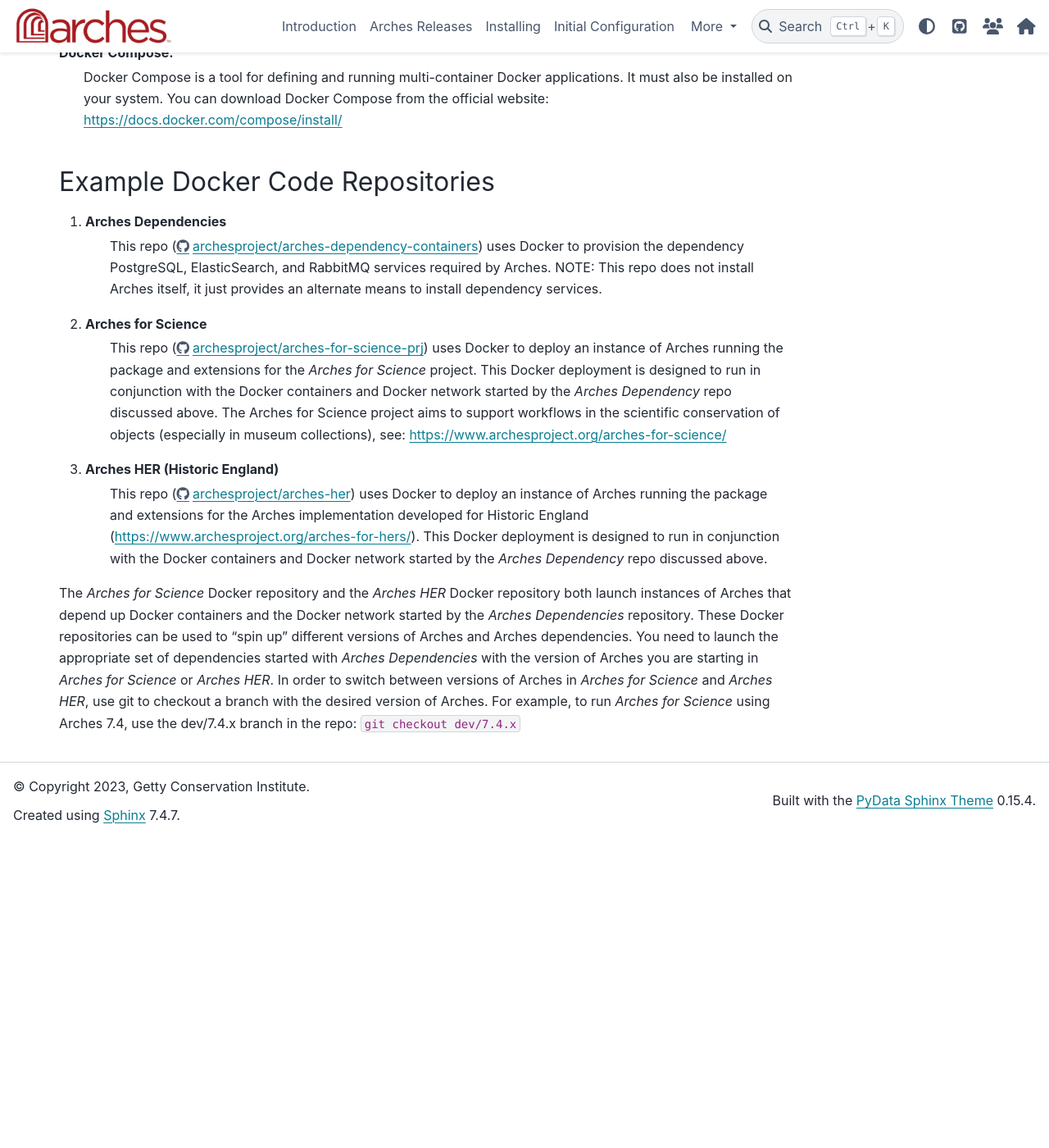
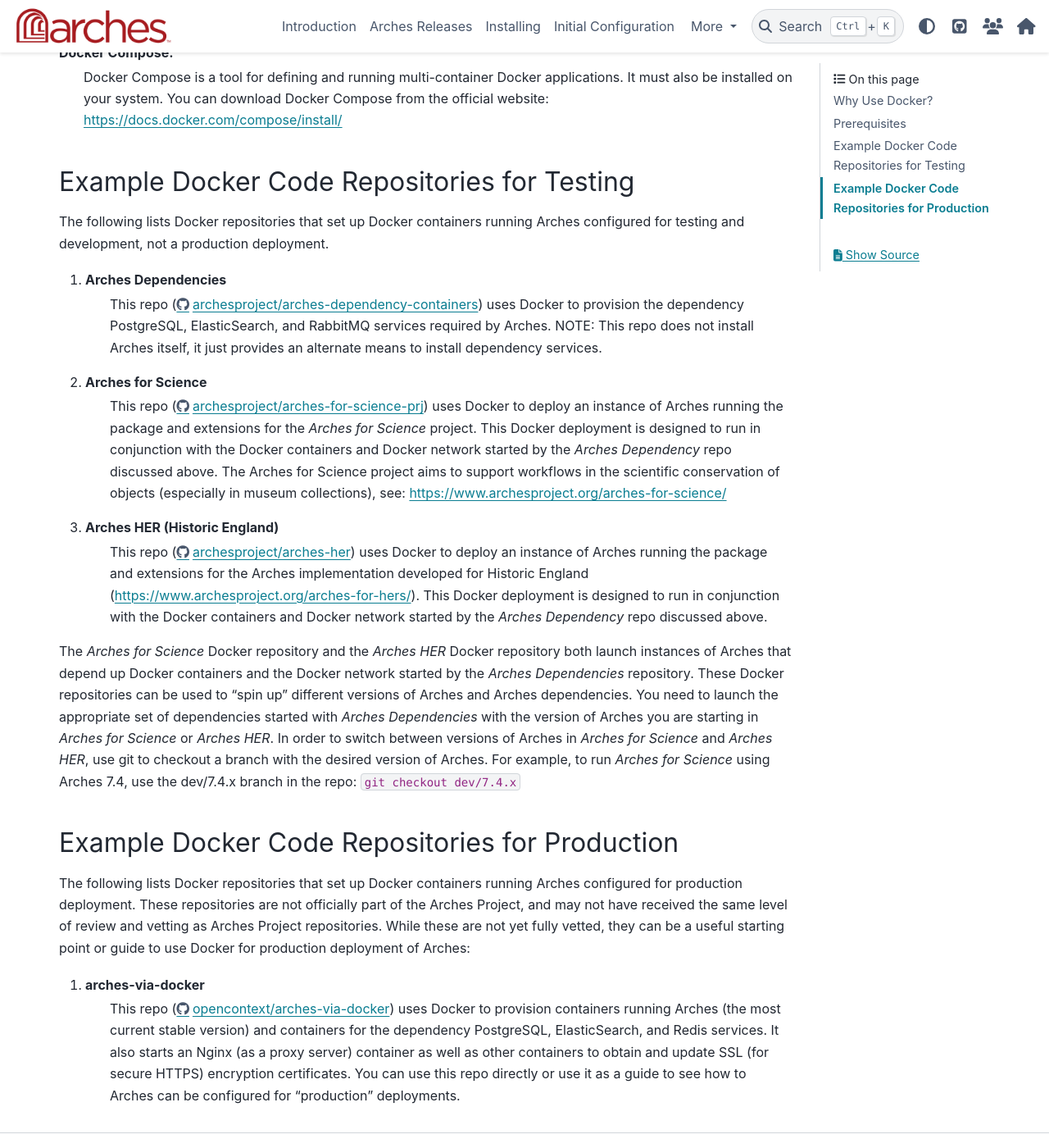
Before and after one commit to archesproject/arches-docs, a Sphinx documentation site: the page built from docs/installing/docker.txt, in a window 1280 px wide and 1400 px high, scrolled down 1195 px. Shown: the whole window at 82% size. Built offline with Sphinx 7.4.7 and the PyData theme 0.15.4, drawn with Linux system fonts in a browser that asks for light colours; before the commit the page ends 2218 px from its top, so only the background shows below that; some of the changed text lies outside the part shown.

Commit message:
Added docker for production section

```diff
--- a/docs/installing/docker.txt
+++ b/docs/installing/docker.txt
@@ -36,8 +36,11 @@
 
 
 
-Example Docker Code Repositories
-================================
+Example Docker Code Repositories for Testing
+============================================
+
+The following lists Docker repositories that set up Docker containers running Arches configured for testing and development, not a production deployment.
+
 1. Arches Dependencies
     This repo (https://github.com/archesproject/arches-dependency-containers) uses Docker to provision the dependency PostgreSQL, ElasticSearch, and RabbitMQ services required by Arches. NOTE: This repo does not install Arches itself, it just provides an alternate means to install dependency services.
 
@@ -48,3 +51,12 @@
     This repo (https://github.com/archesproject/arches-her) uses Docker to deploy an instance of Arches running the package and extensions for the Arches implementation developed for Historic England (https://www.archesproject.org/arches-for-hers/). This Docker deployment is designed to run in conjunction with the Docker containers and Docker network started by the *Arches Dependency* repo discussed above.
 
 The *Arches for Science* Docker repository and the *Arches HER* Docker repository both launch instances of Arches that depend up Docker containers and the Docker network started by the *Arches Dependencies* repository. These Docker repositories can be used to "spin up" different versions of Arches and Arches dependencies. You need to launch the appropriate set of dependencies started with *Arches Dependencies* with the version of Arches you are starting in *Arches for Science* or *Arches HER*. In order to switch between versions of Arches in *Arches for Science* and *Arches HER*, use git to checkout a branch with the desired version of Arches. For example, to run *Arches for Science* using Arches 7.4, use the dev/7.4.x branch in the repo: ``git checkout dev/7.4.x``
+
+
+Example Docker Code Repositories for Production
+===============================================
+
+The following lists Docker repositories that set up Docker containers running Arches configured for production deployment. These repositories are not officially part of the Arches Project, and may not have received the same level of review and vetting as Arches Project repositories. While these are not yet fully vetted, they can be a useful starting point or guide to use Docker for production deployment of Arches:
+
+1. arches-via-docker
+    This repo (https://github.com/opencontext/arches-via-docker) uses Docker to provision containers running Arches (the most current stable version) and containers for the dependency PostgreSQL, ElasticSearch, and Redis services. It also starts an Nginx (as a proxy server) container as well as other containers to obtain and update SSL (for secure HTTPS) encryption certificates. You can use this repo directly or use it as a guide to see how to Arches can be configured for "production" deployments.
```
